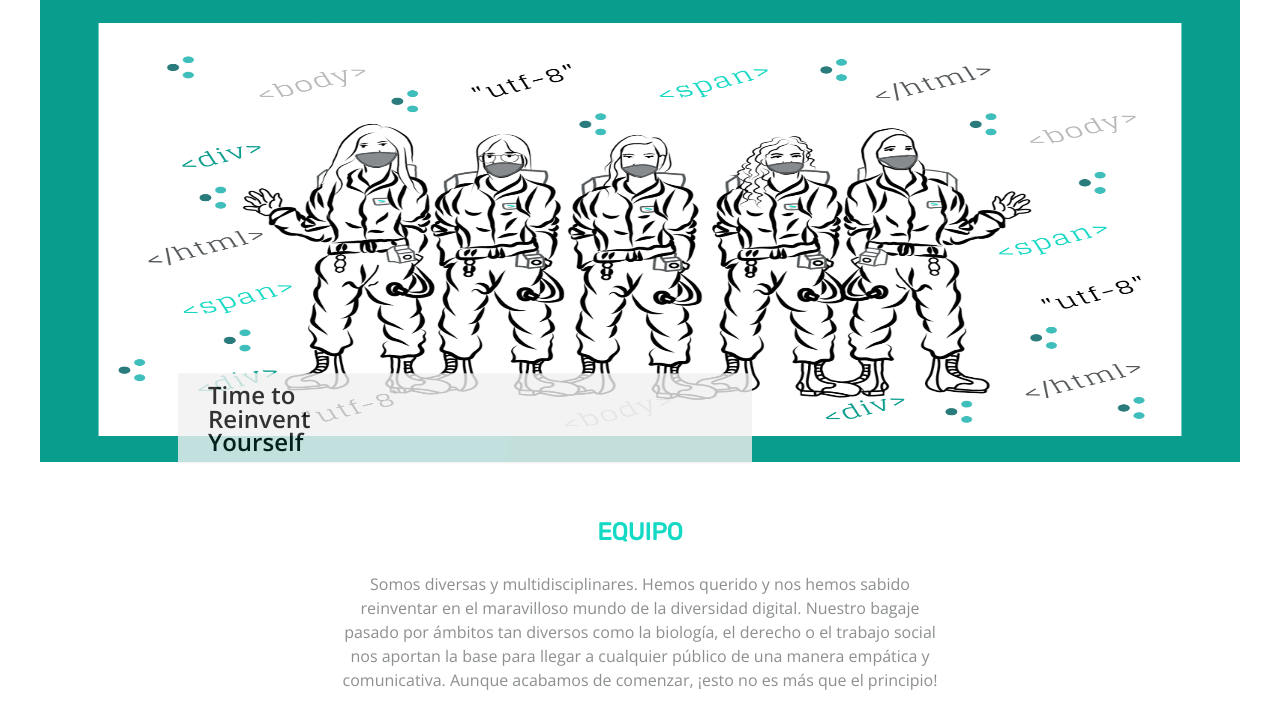
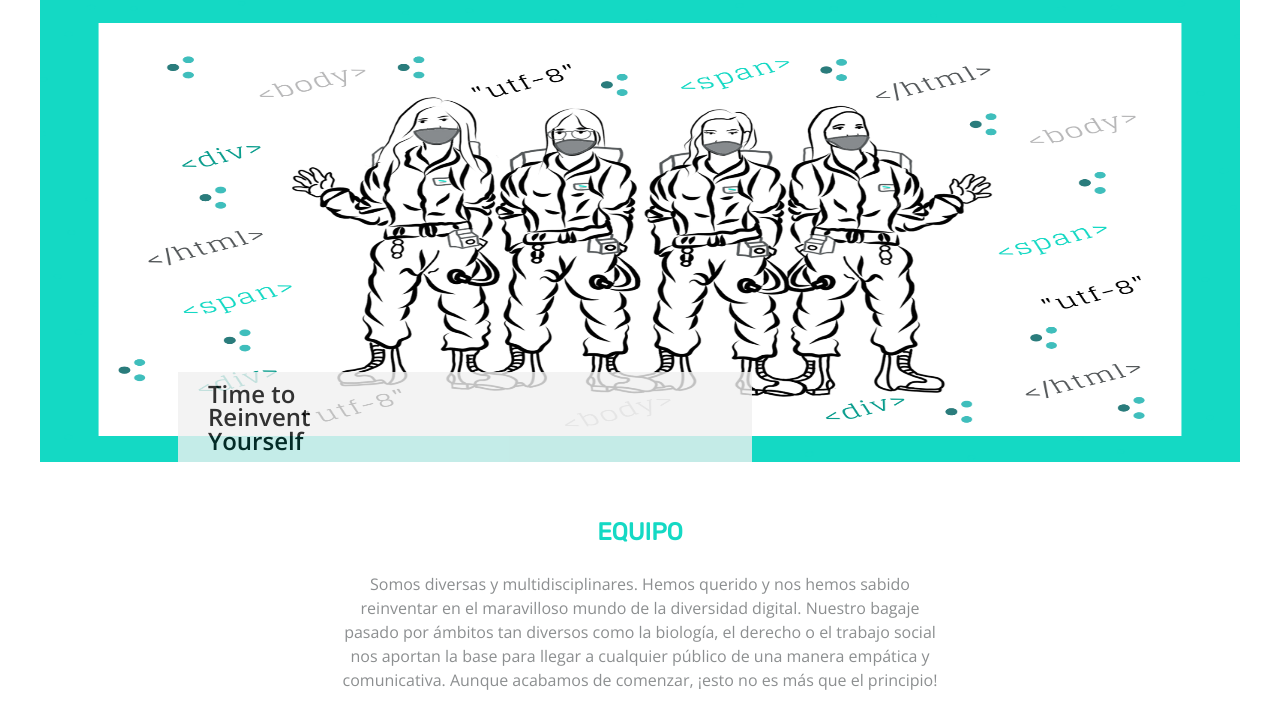
Before and after one commit to conchaasensio/project-promo-j-module-1-team-2, a website: page src/html/index.html in a window 1280 px wide. Shown: the part 88-800 px from the top of the page. Drawn offline with nearby package versions, Linux system fonts and the light colour scheme; files that its build step writes are made by us from their sources; files whose address does not match are found by name.

Commit message:
change image hero in mediaqueries

```diff
--- a/src/html/partials/hero.html
+++ b/src/html/partials/hero.html
@@ -1,6 +1,15 @@
 <section class="hero">
   <div class="group-image">
-    <img src="./assets/images/team-picture.png" alt="Foto de equipo" />
+    <img
+      class="image-1"
+      src="./assets/images/team-picture-2.png"
+      alt="Foto de equipo"
+    />
+    <img
+      class="image-2"
+      src="./assets/images/team-picture-3.png"
+      alt="Foto de equipo"
+    />
   </div>
   <div class="claim-title">
     <span>Time to </span>
--- a/src/scss/layout/_hero.scss
+++ b/src/scss/layout/_hero.scss
@@ -6,6 +6,14 @@
 .group-image img {
   height: 421px;
   width: 100%;
+}
+
+.image-1 {
+  display: block;
+}
+
+.image-2 {
+  display: none;
 }
 
 .claim-title {
@@ -31,10 +39,18 @@
     height: 421px;
   }
 
+  .image-1 {
+    display: none;
+  }
+
+  .image-2 {
+    display: block;
+  }
+
   .claim-title {
     opacity: 80%;
     width: 441px;
-    transform: translate(0%, -105%);
+    transform: translate(0%, -100%);
     margin: 0 45px;
     padding: 10px 30px;
   }
@@ -53,7 +69,6 @@
     height: 90px;
     width: 574px;
     margin: 0 138px;
-    transform: translate(0%, -103%);
     span {
       line-height: 1.458rem;
       font-size: 24px;
```
